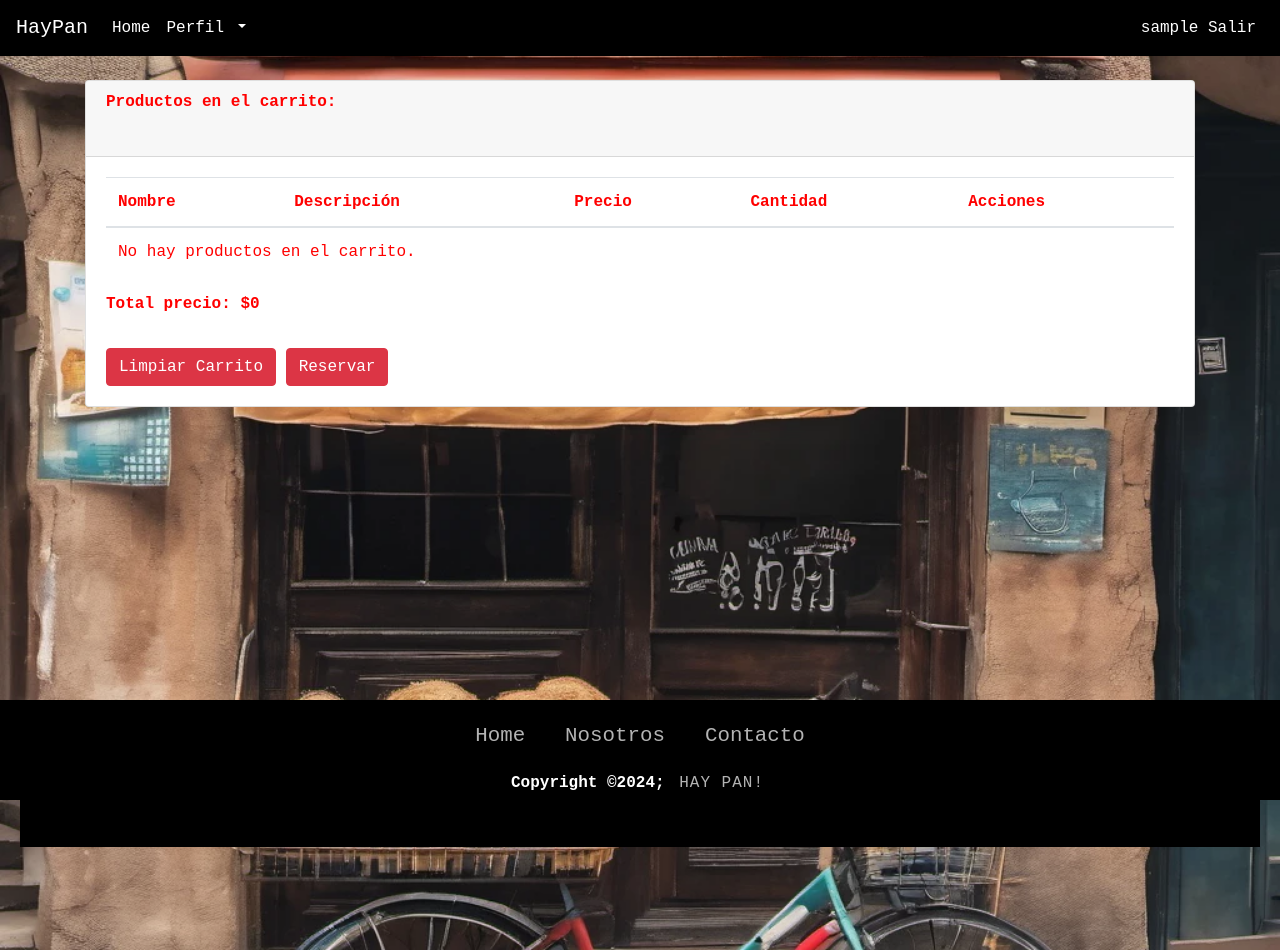
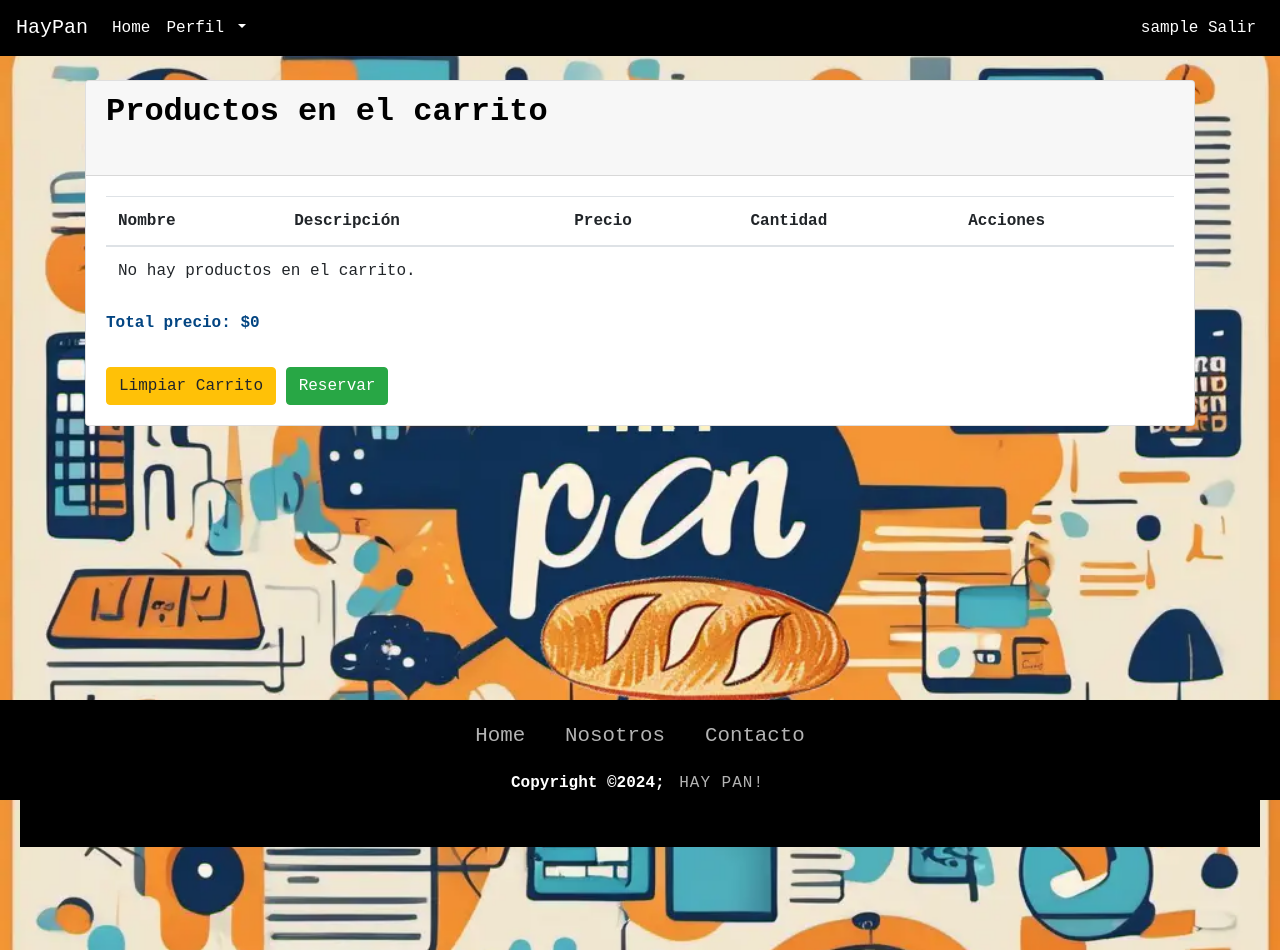
Before and after one commit to Rallende1107/Proyecto_Titulo, a Django app: page /cart/ in a window 1280 px wide. Run offline with Django 5.2, Linux system fonts and the light colour scheme; the visitor is signed in with stand-in values (Sample User, id 1); some libraries are stand-ins or nearby versions.

Commit message:
fixs css
fixs css

```diff
--- a/static/css/estilo.css
+++ b/static/css/estilos.css
@@ -8,7 +8,7 @@ html * {
 }
 
 body {
-  background-image: url('../img/pixlr-image-generator-caa1c658-b157-4ea7-915e-f2afb5cec9b8.webp');
+  background-image: url('../img/HAY.webp');
   background-repeat: no-repeat;
   background-size: cover;
   position: relative;
@@ -69,8 +69,6 @@ footer {
   font-weight: 400;
   margin: 0px 5px;
 }
-
-
 
 /* Estilo general para la navbar */
 .navbar {
@@ -283,3 +281,33 @@ button[type="submit"] {
   backdrop-filter: blur(10px); /* Desenfoque */
   color: #e6efe6;
 }
+.card-text p{
+  color: rgb(0, 21, 255)!important;
+  margin-bottom: 0px;
+}
+.cantidad{
+  display:flex;
+  color: #000;
+}
+.cantidad label{
+  color: #000;
+}
+.carrito-titulo{
+font-size: 2em;
+color:#000
+}
+.carrito-total{
+font-size:1em;
+color:rgb(3, 69, 130);
+}
+.formulario-registro label{
+  color:#f3eded;
+  font-size: 1.2em;
+  background-color: rgba(0, 0, 0, 0.5); /* Fondo semi-transparente */
+
+}
+.formulario-login label{
+  color:#f3eded;
+  font-size: 1.2em;
+  background-color: rgba(0, 0, 0, 0.5); /* Fondo semi-transparente */
+}
--- a/templates/base.html
+++ b/templates/base.html
@@ -11,7 +11,7 @@
     </title>
     <link rel="stylesheet" href="https://cdn.jsdelivr.net/npm/bootstrap@4.0.0/dist/css/bootstrap.min.css" integrity="sha384-Gn5384xqQ1aoWXA+058RXPxPg6fy4IWvTNh0E263XmFcJlSAwiGgFAW/dAiS6JXm" crossorigin="anonymous">
     <link rel="stylesheet" href="https://cdnjs.cloudflare.com/ajax/libs/font-awesome/6.5.2/css/all.min.css">
-    <link rel="stylesheet" href="{% static 'css/estilo.css' %}?v=1" />
+    <link rel="stylesheet" href="{% static 'css/estilos.css' %}?v=2" />
 </head>
 <body>
     {% include './nab.html' %}
--- a/templates/cart.html
+++ b/templates/cart.html
@@ -21,26 +21,26 @@
 
 <div class="card mt-4">
   <div class="card-header">
-    <h2 style="color: red;">Productos en el carrito:</h2>
+    <h2 class="carrito-titulo">Productos en el carrito</h2>
   </div>
   <div class="card-body">
     <table class="table">
       <thead>
         <tr>
-          <th style="color: red;">Nombre</th>
-          <th style="color: red;">Descripción</th>
-          <th style="color: red;">Precio</th>
-          <th style="color: red;">Cantidad</th>
-          <th style="color: red;">Acciones</th>
+          <th>Nombre</th>
+          <th>Descripción</th>
+          <th>Precio</th>
+          <th>Cantidad</th>
+          <th>Acciones</th>
         </tr>
       </thead>
       <tbody>
         {% for producto in productos_en_carrito %}
           <tr>
-            <td style="color: red;">{{ producto.nombre }}</td>
-            <td style="color: red;">{{ producto.descripcion }}</td>
-            <td style="color: red;">${{ producto.precio }}</td>
-            <td style="color: red;">
+            <td>{{ producto.nombre }}</td>
+            <td>{{ producto.descripcion }}</td>
+            <td>${{ producto.precio }}</td>
+            <td>
               <span id="cantidad-{{ producto.id }}">{{ producto.cantidad_en_carrito }}</span>
             </td>
             <td>
@@ -60,14 +60,14 @@
           </tr>
         {% empty %}
           <tr>
-            <td colspan="5" style="color: red;">No hay productos en el carrito.</td>
+            <td colspan="5">No hay productos en el carrito.</td>
           </tr>
         {% endfor %}
       </tbody>
     </table>
-    <p style="color: red;">Total precio: ${{ total_precio }}</p>
-    <a href="{% url 'clean_cart' %}" class="btn btn-danger">Limpiar Carrito</a>
-    <a href="{% url 'reserva' %}" class="btn btn-danger">Reservar</a>
+    <p class="carrito-total">Total precio: ${{ total_precio }}</p>
+    <a href="{% url 'clean_cart' %}" class="btn btn-warning">Limpiar Carrito</a>
+    <a href="{% url 'reserva' %}" class="btn btn-success">Reservar</a>
   </div>
 </div>
 
--- a/templates/index.html
+++ b/templates/index.html
@@ -11,7 +11,7 @@
     </title>
     <link rel="stylesheet" href="https://cdn.jsdelivr.net/npm/bootstrap@4.0.0/dist/css/bootstrap.min.css" integrity="sha384-Gn5384xqQ1aoWXA+058RXPxPg6fy4IWvTNh0E263XmFcJlSAwiGgFAW/dAiS6JXm" crossorigin="anonymous">
     <link rel="stylesheet" href="https://cdnjs.cloudflare.com/ajax/libs/font-awesome/6.5.2/css/all.min.css">
-    <link rel="stylesheet" href="{% static 'css/estilo.css' %}?v=5" />
+    <link rel="stylesheet" href="{% static 'css/estilos.css' %}?v=1" />
 </head>
 <body>
 
--- a/templates/user_register.html
+++ b/templates/user_register.html
@@ -13,7 +13,7 @@
     <h1 class="mytitle">{{ title }}</h1>
   </div>
 
-      <form method="post">
+      <form method="post" class="formulario-registro">
         {% csrf_token %}
         {{ form.as_p }}
         <h1></h1>
```
Also changed, not shown: projectoWeb/settings.py (+4 -4 lines), templates/List.html (+8 -8 lines), templates/login.html (+18 -1 lines), static/img/HAY.webp (added).
